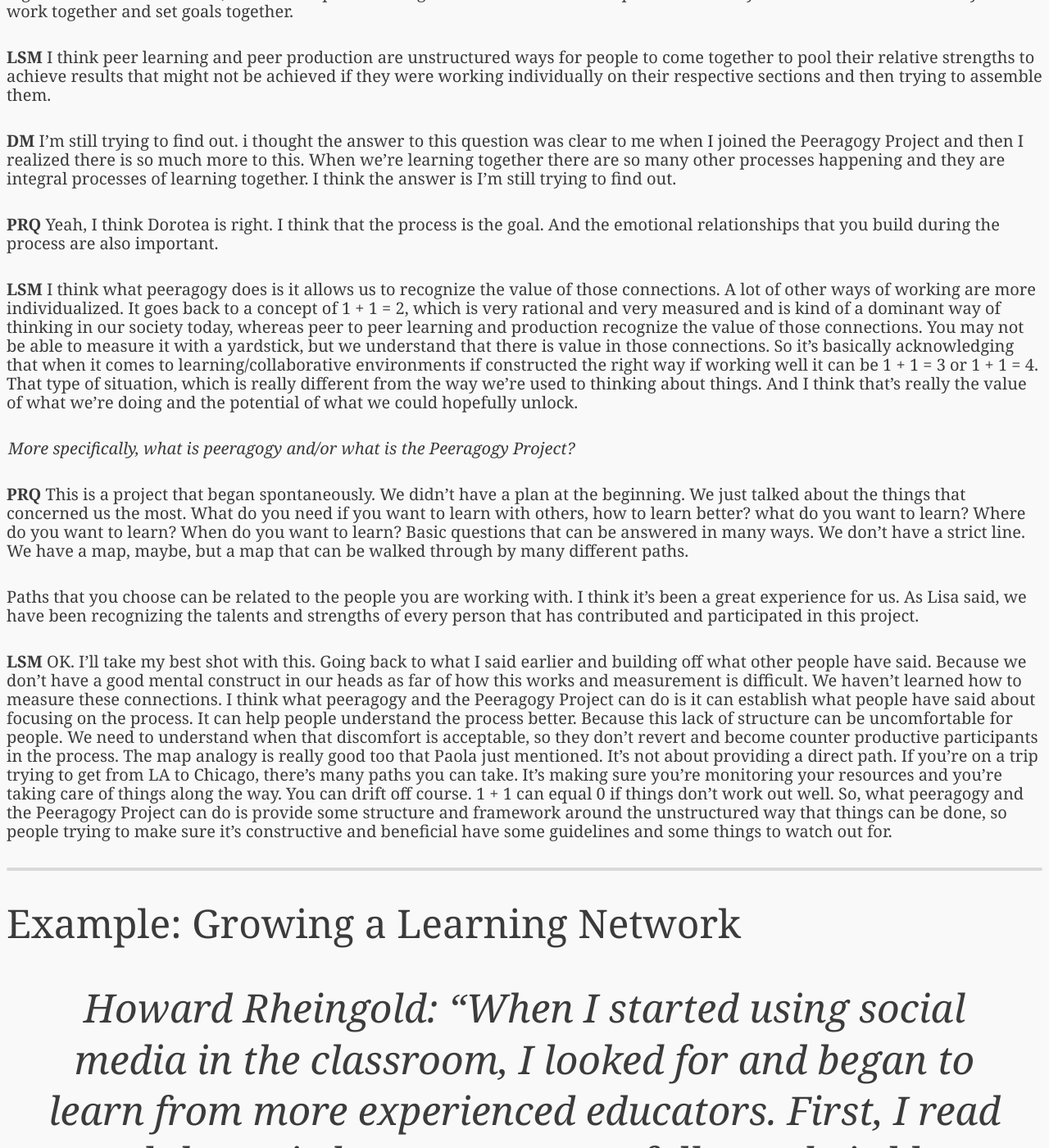
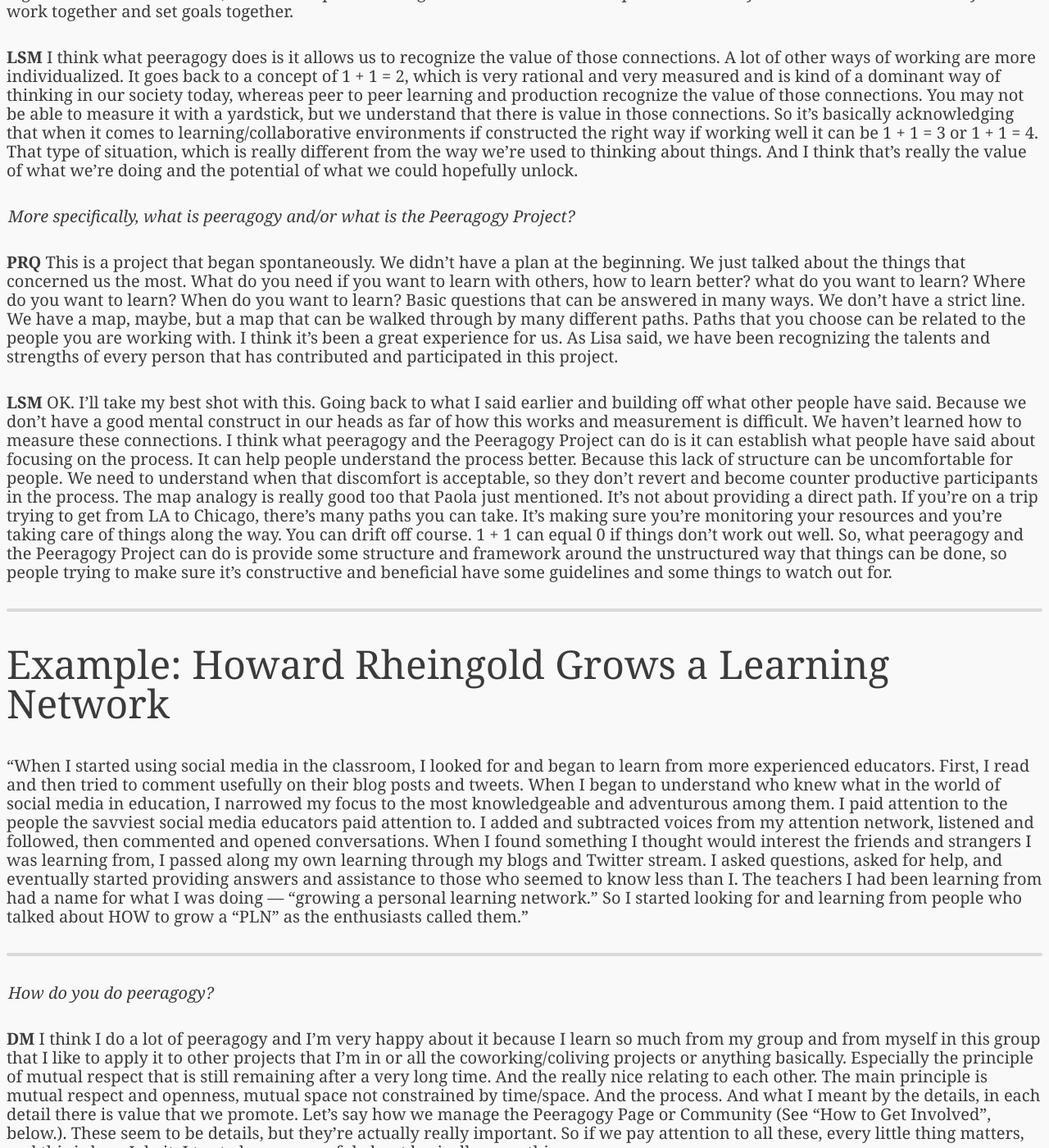
Before and after one commit to Peeragogy/Peeragogy.github.io, a Jekyll site: the page built from introduction.md, in a window 1280 px wide and 1400 px high, scrolled down 4439 px. Shown: the whole window at 82% size. Built offline with Jekyll 4.4.1, drawn with Linux system fonts in a browser that asks for light colours; some of the changed text lies outside the part shown.

Commit message:
shrink interview

```diff
--- a/introduction.md
+++ b/introduction.md
@@ -217,6 +217,7 @@
 experience is that you can achieve more when you work together and set
 goals together.
 
+<!--
 
 **LSM** I think peer learning and peer production are unstructured ways
 for people to come together to pool their relative strengths to
@@ -234,6 +235,8 @@
 **PRQ** Yeah, I think Dorotea is right. I think that the process is the
 goal. And the emotional relationships that you build during the
 process are also important.
+
+-->
 
 **LSM** I think what peeragogy does is it allows us to recognize the
 value of those connections. A lot of other ways of working are more
@@ -258,7 +261,6 @@
 learn? When do you want to learn? Basic questions that can be answered
 in many ways.  We don't have a strict line. We have a map, maybe, but
 a map that can be walked through by many different paths.
-
 Paths that you choose can be related to the people you are working
 with. I think it's been a great experience for us. As Lisa said, we
 have been recognizing the talents and strengths of every person that
@@ -286,9 +288,9 @@
 
 ***
 
-## Example: Growing a Learning Network
+## Example: Howard Rheingold Grows a Learning Network
 
-> Howard Rheingold: “When I started using social media in the
+“When I started using social media in the
 classroom, I looked for and began to learn from more experienced
 educators.  First, I read and then tried to comment usefully on their
 blog posts and tweets.  When I began to understand who knew what in
@@ -308,6 +310,7 @@
 
 ***
 
+<!--
 **DM** For me peeragogy is really a great experience. I think the way
 we do things we are going beyond any collaborative project
 basically. We allow so much freedom/openness in the Project. Everyone
@@ -326,9 +329,11 @@
 by time or space. It's an open learning environment for people
 that   are   driven   by   self­motivation   of   going   somewhere   with
 some others.
+-->
 
 *How do you do peeragogy?*
 
+<!--
 **LSM** That's a good question. I've been thinking more about how you
 create a culture of peeragogy.  It can tend to be a natural extension
 of the way in which people behave. If the culture/environment is
@@ -336,6 +341,7 @@
 way. I'm not sure if you say I wanna do peeragogy I'm not sure how to
 respond to that actually. Except I'd want a loose structure, I'm not
 sure.
+-->
 
 **DM** I think I do a lot of peeragogy and I'm very happy about it
 because I learn so much from my group and from myself in this group
@@ -346,7 +352,6 @@
 is mutual respect and openness, mutual space not constrained by
 time/space. And the process. And what I meant by the details, in each
 detail there is value that we promote.
-
 Let's say how we manage the Peeragogy Page or Community (See “How to
 Get Involved”, below.).  These seem to be details, but they're
 actually really important. So if we pay attention to all these, every
@@ -397,6 +402,7 @@
 making decisions together is very rich and very meaningful for
 everybody.
 
+<!--
 **DM** This for us was like a workshop so that we also learn how to be
 more peeragogical, and I think we're extending it to all the domains
 of our life. I think this is really nice, it's almost like we are
@@ -445,6 +451,7 @@
 family you should understand you are a team, and if you don't see
 every member as a valuable contributor to the common goals of that
 team it doesn't work.
+-->
 
 ***
 
@@ -491,6 +497,7 @@
 business to make other people's lives better in the business
 environment.
 
+<!--
 **DM** To pick up on what Paola said about the process.  Sometimes we
 like to think in our imaginations that Peeragogy is this, but then we
 realize that it's something more.  It's like process within us and how
@@ -528,13 +535,14 @@
 chatrooms can be a kind of peeragogy of peer to peer to peer support:
 a way of solving your particular problem.  I think everybody does it
 on different levels, but they may not be aware of it.
+-->
 
 **DM** There are many collaborative projects that aim to do something
 of this kind, but they are not as much into it as we are in a sense.
-They notice something or promote something that we do also do not pay
+They notice something or promote something that we do also, but they do not pay
 attention to other things that we consider important. Some people have
 natural tendencies to be peeragogical, and some people are not so
-transparent in the way they do things, but i think it's really
+transparent in the way they do things, but I think it's really
 beneficial, especially for collaborative projects.  Everyone can learn
 a bit of that and do it if they bring more awareness to how they do
 things and what they think and not just focus on some part of it, but
@@ -570,11 +578,13 @@
 
 *Why do you do peeragogy?*
 
+<!--
 **DM**       Because it feels really nice. It helps a lot with relating to
 people and evolving our relationships we have in projects and
 basically everywhere. It's a very healthy way of doing things
 and it makes us feel good, makes others feel good. I think it's a
 good thing in general.
+-->
 
 **PRQ**    Why? Well as said before, I believe in peeragogy. I believe
 it's a good way to learn. Maybe it's the best way.
@@ -582,7 +592,6 @@
 always been a self­learner, I have been working mostly alone.
 After I began working with the group, I understood that you
 grow working with a group.
-
 You achieve things that you aren't able to achieve alone. I think
 there's a growing awareness of the value of collaboration in every
 setting and environment.  There are more and more learning communities
@@ -592,13 +601,15 @@
 so we need more and more the sense that we are not alone and that we
 cannot solve problems alone.
 
+<!--
 **LSM**       My interest in peeragogy goes back to an experience in
-business and seeing the potential benefits of it an organization
+business and seeing the potential benefits of it in an organization
 and   seeing   those   benefits   being   stripped   away   as   new
-executives   came   in   and   not   understanding   what   they   are
-stripping. I enjoy it, see benefits because I've experience it and
+executives   came   in   who did   not   understanding   what   they   were
+stripping away. I enjoy it, see benefits because I've experience it and
 seen how corrosive other ways of thinking can be to the well
 being of employees and the corporation.
+-->
 
 *How did you join the Peeragogy project?*
 
```
Also changed, not shown: other parts of introduction.md (+4 -5 lines).
